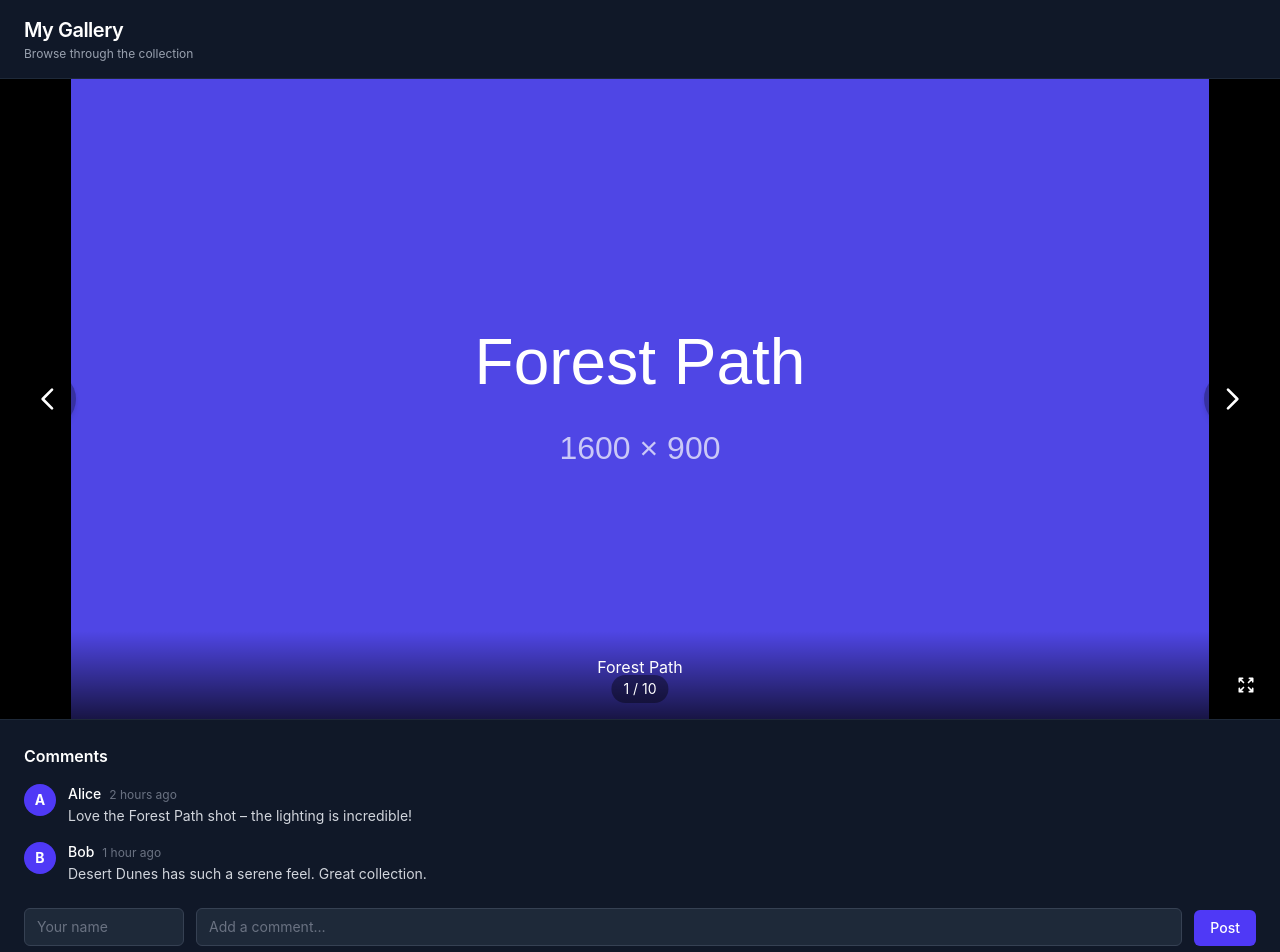
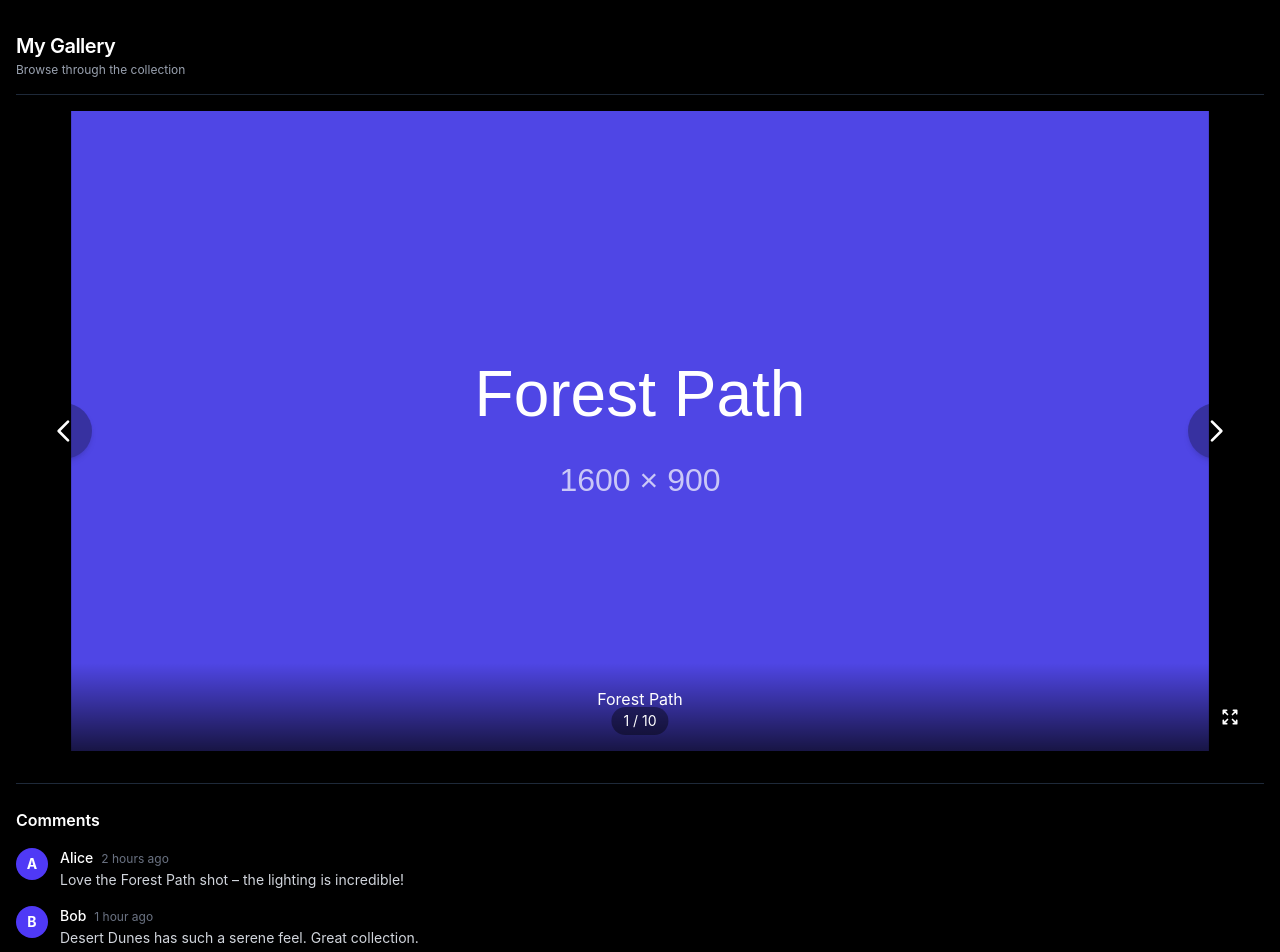
Before and after one commit to ktsamitrou/image-slider, a Next.js app: page / in a window 1280 px wide. Shown: the top 952 px of the page. Built offline with nearby package versions, Linux system fonts and the light colour scheme.

Commit message:
Constrain layout to centered max-w-[1280px] container
Agent-Logs-Url: https://github.com/ktsamitrou/image-slider/sessions/df5f02b0-e3f3-4102-9e75-c25bff8c7be1

Co-authored-by: ktsamitrou <255597544+ktsamitrou@users.noreply.github.com>

```diff
--- a/src/app/components/ImageSlider.tsx
+++ b/src/app/components/ImageSlider.tsx
@@ -123,9 +123,7 @@ export default function ImageSlider() {
             src={currentImage.src}
             alt={currentImage.alt}
             fill
-            sizes="100vw"
-            className="object-contain"
-            priority
+            sizes="(max-width: 1280px) 100vw, 1280px"
           />
         </div>
 
--- a/src/app/page.tsx
+++ b/src/app/page.tsx
@@ -4,21 +4,19 @@ import Comments from "./components/Comments";
 
 export default function Home() {
   return (
-    <>
+    <div className="mx-auto w-full max-w-[1280px] px-4 py-8">
       {/* ── Header ─────────────────────────────────────────────────── */}
-      <header className="flex items-center justify-between border-b border-gray-800 bg-gray-900 px-6 py-4">
-        <div>
+      <header className="mb-4 border-b border-gray-800 pb-4">
         <h1 className="text-xl font-semibold tracking-tight text-white">
           My Gallery
         </h1>
         <p className="mt-0.5 text-xs text-gray-400">
           Browse through the collection
         </p>
-        </div>
       </header>
 
-      {/* ── Slider – constrained to 80 vh ──────────────────────────── */}
-      <main className="h-[80vh] w-full bg-black">
+      {/* ── Slider – 80 vh, capped at container width ──────────────── */}
+      <main className="h-[80vh] w-full overflow-hidden rounded-lg bg-black">
         <Suspense
           fallback={
             <div className="flex h-full items-center justify-center text-white">
@@ -31,9 +29,9 @@ export default function Home() {
       </main>
 
       {/* ── Footer / Comments ──────────────────────────────────────── */}
-      <footer className="border-t border-gray-800 bg-gray-900 px-6 py-6">
+      <footer className="mt-8 border-t border-gray-800 pt-6">
         <Comments />
       </footer>
-    </>
+    </div>
   );
 }
```
Lines whose indentation alone changed are shown as unchanged.
